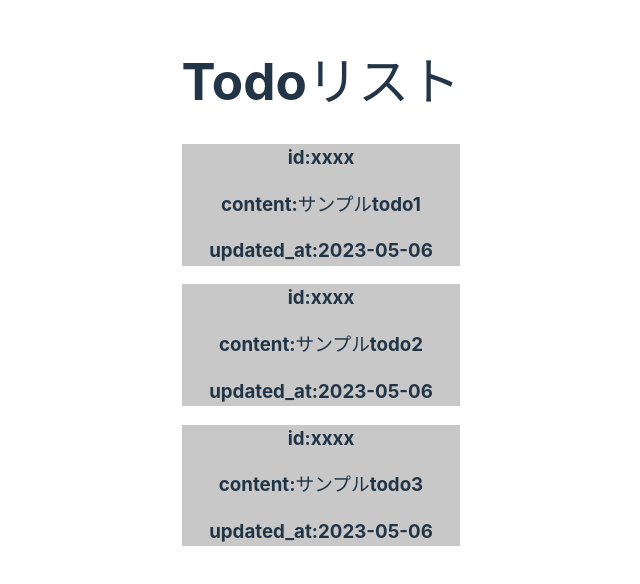
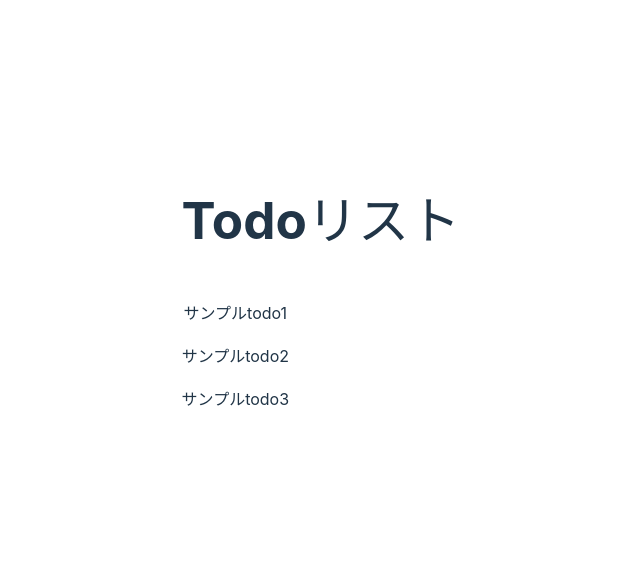
Before and after one commit to hiro7392/frontend_test, a React (Vite) app: page / in a window 1280 px wide. Shown: the part 108-692 px from the top of the page, without its empty margins (319-959 px from the left). Built offline with nearby package versions, Linux system fonts and the light colour scheme.

Commit message:
styled-componentsを導入

```diff
--- a/package.json
+++ b/package.json
@@ -5,7 +5,7 @@
   "type": "module",
   "scripts": {
     "dev": "vite",
-    "test": "jest",
+    "test": "jest --watchAll",
     "build": "tsc && vite build",
     "lint": "eslint src --ext ts,tsx --report-unused-disable-directives --max-warnings 0",
     "preview": "vite preview"
@@ -13,7 +13,8 @@
   "dependencies": {
     "jest": "^28.0.0",
     "react": "^18.2.0",
-    "react-dom": "^18.2.0"
+    "react-dom": "^18.2.0",
+    "styled-components": "^6.0.0-rc.1"
   },
   "devDependencies": {
     "@types/jest": "^28.0.0",
--- a/src/api/getTodos.ts
+++ b/src/api/getTodos.ts
@@ -1,4 +1,4 @@
-import { Todos } from "../domain/todo";
+import { Todos } from "../domain/task";
 
 const endpoint="https://myapi.com/";
 
--- /dev/null
+++ b/src/components/molecules/TaskCard.tsx
@@ -0,0 +1,15 @@
+import { Task } from "../../domain/task";
+
+type  TaskCardProps={
+    task:Task;
+};
+const TaskCard:React.FC<TaskCardProps>=({task})=>{
+    return(
+        <div className="task-card">
+            <h3 className="task-title">{task.title}</h3>
+            <p className="task-description">{task.content}</p>
+        </div>
+    );
+};
+
+export default TaskCard;
--- /dev/null
+++ b/src/components/organisms/TaskLists.tsx
@@ -0,0 +1,39 @@
+import { Task } from "../../domain/task"
+import TaskCard from "../molecules/TaskCard";
+import styled from 'styled-components';
+type TaskListsProps={
+    tasks:Task[];
+};
+const TaskListContainer = styled.div`
+  display: flex;
+  flex-direction: column;
+  align-items: start;
+`;
+export const TaskList:React.FC<TaskListsProps>=({tasks})=>{
+
+    return(
+        // {
+        //     todos.map((todo:Todo,index)=>{
+        //         return(
+        //             <div style={todoStyles}>
+        //                 <h3>id:{todo.id}</h3>
+        //                 <h3>content:{todo.content}</h3>
+        //                 <h3>updated_at:{todo.updated_at}</h3>
+        //             </div>
+        //         );
+        //     })
+        // }
+        <TaskListContainer>
+            <div className="task-list">
+            {
+                tasks.map((task)=>(
+                    <TaskCard task={task}/>
+                ))
+            }
+            </div>
+        </TaskListContainer>
+
+    );
+};
+
+export default TaskList;
--- a/src/components/pages/showTodoPage.tsx
+++ b/src/components/pages/showTodoPage.tsx
@@ -1,6 +1,7 @@
 import { useState } from "react"
-import { Todo } from "../../domain/todo"
+import { Todo } from "../../domain/task"
 import { DummyTodos } from "../../mocks/sampleTodos";
+import { UserTaskLists } from "../templates/UserTaskLists";
 
 const todoStyles={
     backgroundColor:"rgb(200,200,200)",
@@ -10,21 +11,7 @@ export const ShowTodoPage=()=>{
     const [todos,setTodos]=useState<Todo[]>(DummyTodos);
     return(
         <div>
-
-            <h1>
-                Todoリスト
-            </h1>
-            {
-                todos.map((todo:Todo,index)=>{
-                    return(
-                        <div style={todoStyles}>
-                            <h3>id:{todo.id}</h3>
-                            <h3>content:{todo.content}</h3>
-                            <h3>updated_at:{todo.updated_at}</h3>
-                        </div>
-                    );
-                })
-            }
+            <UserTaskLists/>
         </div>
     )
 }
--- /dev/null
+++ b/src/components/templates/UserTaskLists.tsx
@@ -0,0 +1,15 @@
+import { DummyTodos } from "../../mocks/sampleTodos"
+import TaskList from "../organisms/TaskLists"
+
+export const UserTaskLists=()=>{
+
+    return(
+        <div>
+            <h1>
+                Todoリスト
+            </h1>
+            <TaskList tasks={DummyTodos}/>
+        </div>
+
+    )
+}
--- a/src/domain/todo.ts
+++ b/src/domain/task.ts
@@ -1,7 +1,8 @@
 import { DummyTodos } from "../mocks/sampleTodos";
 
-export type Todo={
+export type Task={
     id:string,
+    title:string,
     content:string,
     created_at?:string,
     updated_at?:string,
--- a/src/mocks/getMyTodoData.ts
+++ b/src/mocks/getMyTodoData.ts
@@ -1,4 +1,4 @@
-import { Todo } from "../domain/todo"
+import { Todo } from "../domain/task"
 export const getMyTodoData:Todo[]=[
     {
         id:"1",
--- a/src/mocks/sampleTodos.ts
+++ b/src/mocks/sampleTodos.ts
@@ -1,4 +1,4 @@
-import { Todo } from "../domain/todo"
+import { Todo } from "../domain/task"
 export const DummyTodos:Todo[]=[
     {
         id:"xxxx",
```
Also changed, not shown: 2 other files (tests, documents, lock files or other folders).
